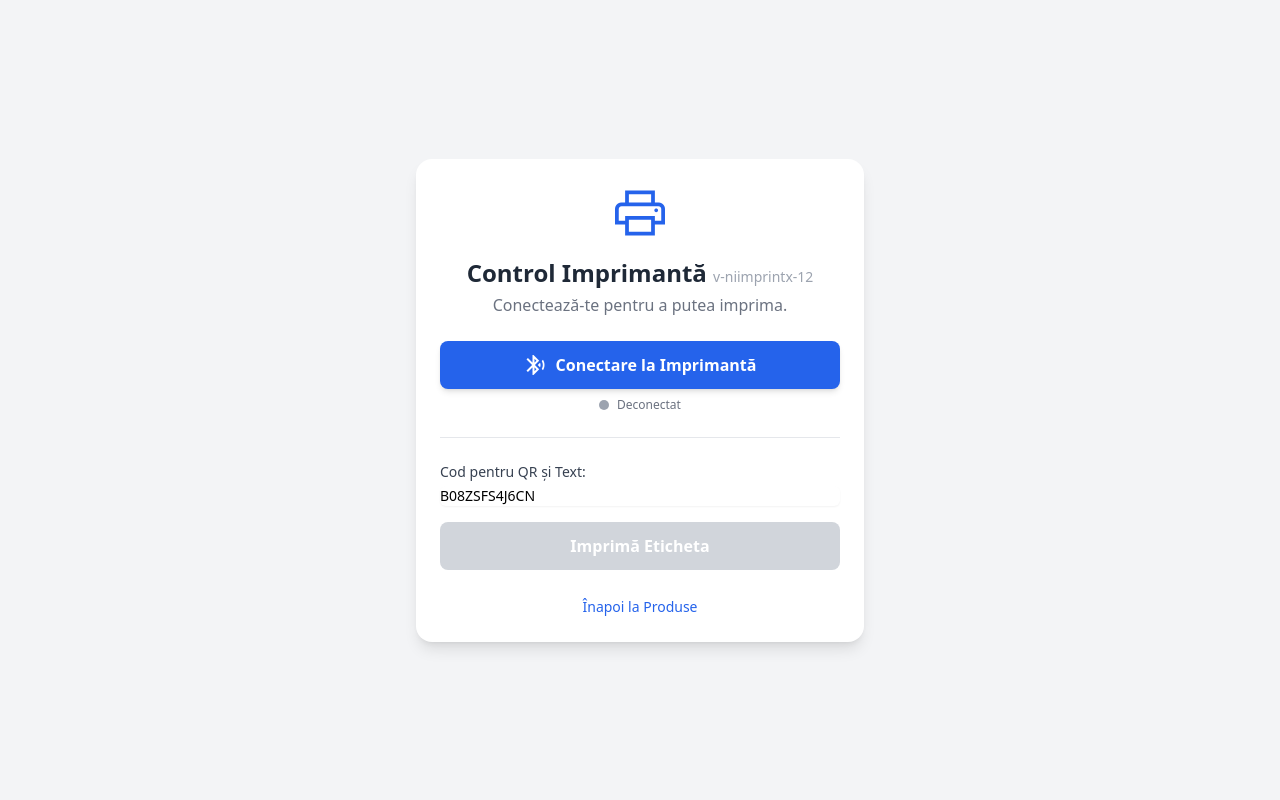
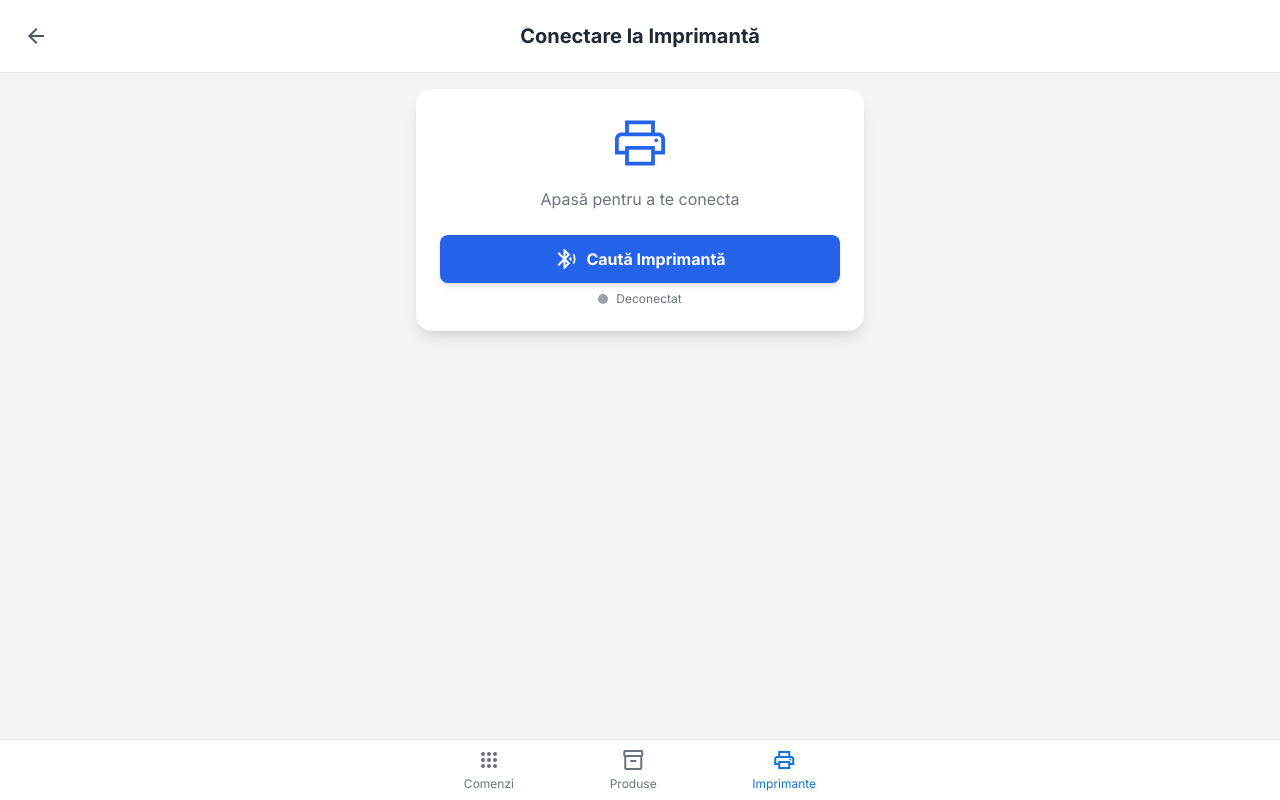
Before and after one commit to comandat/on-site, a plain HTML site: page printer.html in a window 1280 px wide. Drawn offline with nearby package versions, Linux system fonts and the light colour scheme.

Commit message:
Update printer.html

```diff
--- a/printer.html
+++ b/printer.html
@@ -3,50 +3,64 @@
 <head>
     <meta charset="UTF-8">
     <meta name="viewport" content="width=device-width, initial-scale=1.0">
-    <title>Control Imprimantă NIIMBOT</title>
-    <script src="https://cdn.tailwindcss.com"></script>
+    <title>Imprimante - Manager Stocuri</title>
+    <link href="https://fonts.googleapis.com/css2?family=Inter:wght@400;500;700;900&display=swap" rel="stylesheet"/>
     <link href="https://fonts.googleapis.com/css2?family=Material+Symbols+Outlined" rel="stylesheet"/>
-    <script src="https://cdn.jsdelivr.net/npm/qrcode-generator/qrcode.js"></script>
+    <script src="https://cdn.tailwindcss.com?plugins=forms,container-queries"></script>
+    <link rel="stylesheet" href="style.css">
     <style>
         .dot { height: 10px; width: 10px; border-radius: 50%; display: inline-block; }
     </style>
 </head>
-<body class="bg-gray-100 flex items-center justify-center min-h-screen">
+<body class="bg-gray-100">
 
-<div class="w-full max-w-md mx-auto bg-white rounded-2xl shadow-lg p-6">
+<div class="flex h-full w-full flex-col">
+    <header class="flex items-center justify-between border-b border-gray-200 bg-white p-4">
+        <a href="index.html" class="flex h-10 w-10 items-center justify-center rounded-full text-gray-600 hover:bg-gray-100">
+            <span class="material-symbols-outlined">arrow_back</span>
+        </a>
+        <h1 class="flex-1 text-center text-xl font-bold text-gray-800">Conectare la Imprimantă</h1>
+        <div class="w-10"></div>
+    </header>
+
+    <main class="flex-1 overflow-y-auto p-4">
+        <div class="mx-auto max-w-md">
+            <div class="w-full bg-white rounded-2xl shadow-lg p-6">
                 <div class="text-center">
                     <span class="material-symbols-outlined text-6xl text-blue-600">print</span>
-        <h1 class="text-2xl font-bold text-gray-800 mt-2">
-            Control Imprimantă <span class="text-sm font-normal text-gray-400">v-niimprintx-12</span>
-        </h1>
-        <p id="status" class="text-gray-500 mt-1">Conectează-te pentru a putea imprima.</p>
+                    <h2 id="status" class="text-gray-500 mt-2">Apasă pentru a te conecta</h2>
                 </div>
 
                 <div class="mt-6">
                     <button id="connect-btn" class="w-full flex items-center justify-center gap-2 rounded-lg bg-blue-600 py-3 text-base font-bold text-white shadow-md hover:bg-blue-700">
                         <span class="material-symbols-outlined">bluetooth_searching</span>
-            Conectare la Imprimantă
+                        Caută Imprimantă
                     </button>
                     <div class="mt-2 flex items-center justify-center gap-2">
                         <span id="connection-dot" class="dot bg-gray-400"></span>
                         <span id="connection-text" class="text-xs text-gray-500">Deconectat</span>
                     </div>
                 </div>
+            </div>
+        </div>
+    </main>
 
-    <hr class="my-6 border-gray-200">
-
-    <div>
-        <label for="print-text-input" class="block text-sm font-medium text-gray-700">Cod pentru QR și Text:</label>
-        <input type="text" id="print-text-input" class="mt-1 block w-full rounded-md border-gray-300 shadow-sm focus:border-blue-500 focus:ring-blue-500 sm:text-sm" value="B08ZSFS4J6CN" placeholder="ex: B08ZSFS4J6CN">
-
-        <button id="print-btn" class="mt-4 w-full rounded-lg bg-gray-300 py-3 text-base font-bold text-white cursor-not-allowed" disabled>
-            Imprimă Eticheta
-        </button>
+    <footer class="border-t border-gray-200 bg-white">
+        <div class="mx-auto flex max-w-md justify-around">
+            <a href="index.html" class="flex flex-col items-center gap-1 p-2 text-gray-500 hover:text-[var(--primary-color)]">
+                <span class="material-symbols-outlined">apps</span>
+                <span class="text-xs">Comenzi</span>
+            </a>
+            <a href="products.html" class="flex flex-col items-center gap-1 p-2 text-gray-500 hover:text-[var(--primary-color)]">
+                <span class="material-symbols-outlined">inventory_2</span>
+                <span class="text-xs">Produse</span>
+            </a>
+            <a href="printer.html" class="flex flex-col items-center gap-1 p-2 text-[var(--primary-color)]">
+                <span class="material-symbols-outlined">print</span>
+                <span class="text-xs">Imprimante</span>
+            </a>
         </div>
-
-    <div class="text-center mt-6">
-         <a href="products.html" class="text-sm text-blue-600 hover:underline">Înapoi la Produse</a>
-    </div>
+    </footer>
 </div>
 
 <script src="scripts/printer.js"></script>
```
Lines whose indentation alone changed are shown as unchanged.
